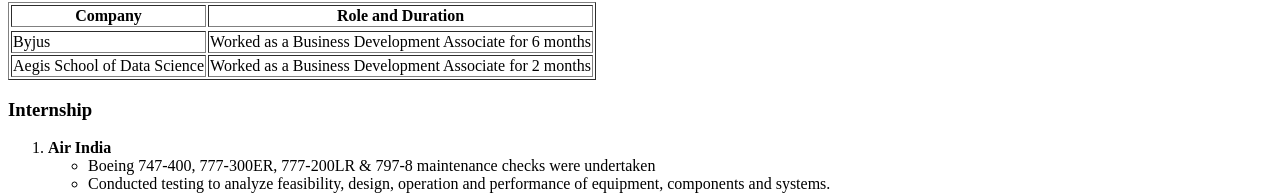
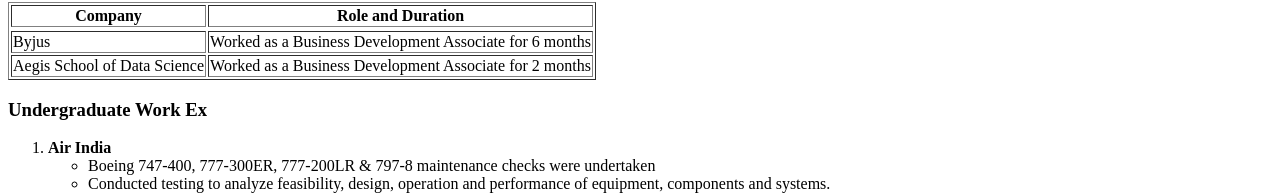
Before and after one commit to ShreyasLM10/Resume, a plain HTML site: page index.html in a window 1280 px wide. Shown: the part 475-670 px from the top of the page. Drawn offline with Linux system fonts and the light colour scheme.

Commit message:
Update index.html

```diff
--- a/index.html
+++ b/index.html
@@ -57,7 +57,7 @@
             </td>
             <td>Worked as a Business Development Associate for 2 months</td></tr>
         </table>
-        <h3>Internship</h3>
+        <h3>Undergraduate Work Ex</h3>
         <ol type="1"><li><strong>Air India</strong> <ul><li>Boeing 747-400, 777-300ER, 777-200LR & 797-8 maintenance
             checks were undertaken</li></ul></li>
 
```
